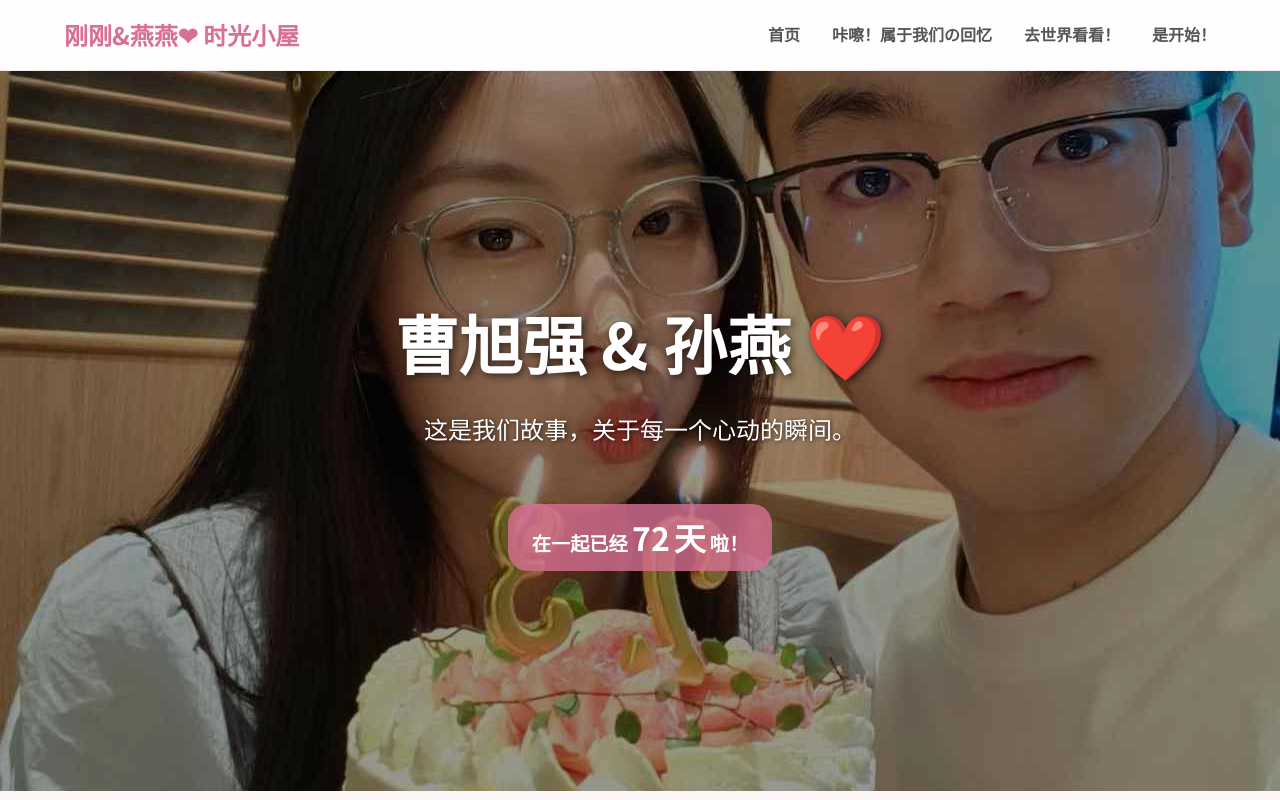
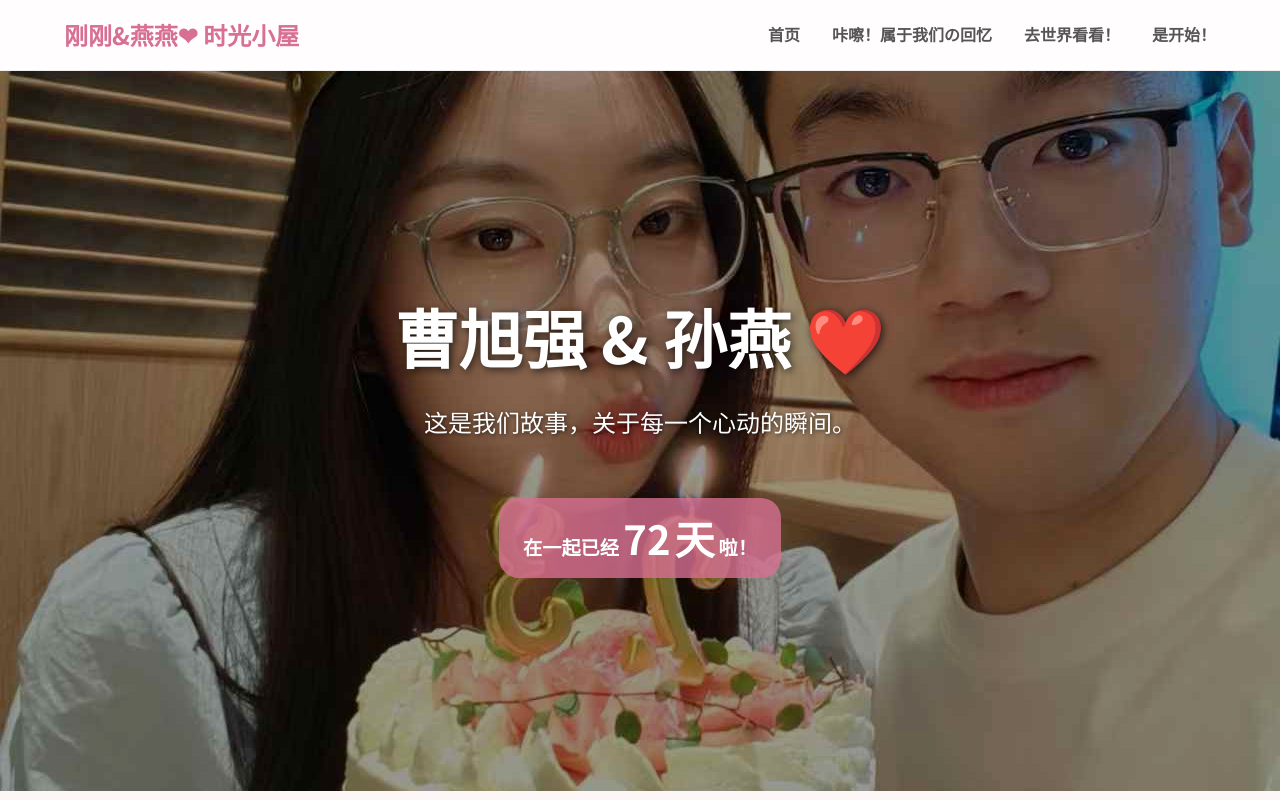
Before and after one commit to cxqNet/cxqnet.github.io, a plain HTML site: page index.html in a window 1280 px wide. Shown: the top 800 px of the page. Drawn offline with Linux system fonts and the light colour scheme.

Commit message:
Update style.css

```diff
--- a/style.css
+++ b/style.css
@@ -57,17 +57,17 @@ nav ul li a:hover {
 }
 
 .love-days {
-  display: inline-flex; /* 让数字和单位在一行 */
-  align-items: baseline; /* 底部对齐 */
-  gap: 4px; /* 间距 */
+    display: inline-flex; /* 让数字和单位在一行 */
+    align-items: baseline; /* 底部对齐 */
+    gap: 4px; /* 间距 */
 }
 #days-together {
-  font-size: 32px; /* 天数更大 */
-  font-weight: bold;
+    font-size: 40px; /* 天数更大 */
+    font-weight: bold;
 }
 .unit {
-  font-size: 32px; /* 单位稍小 */
-  font-weight: bold;
+    font-size: 40px; /* 单位稍小 */
+    font-weight: bold;
 }
 
 /* 首页 Hero 区域 */
```
